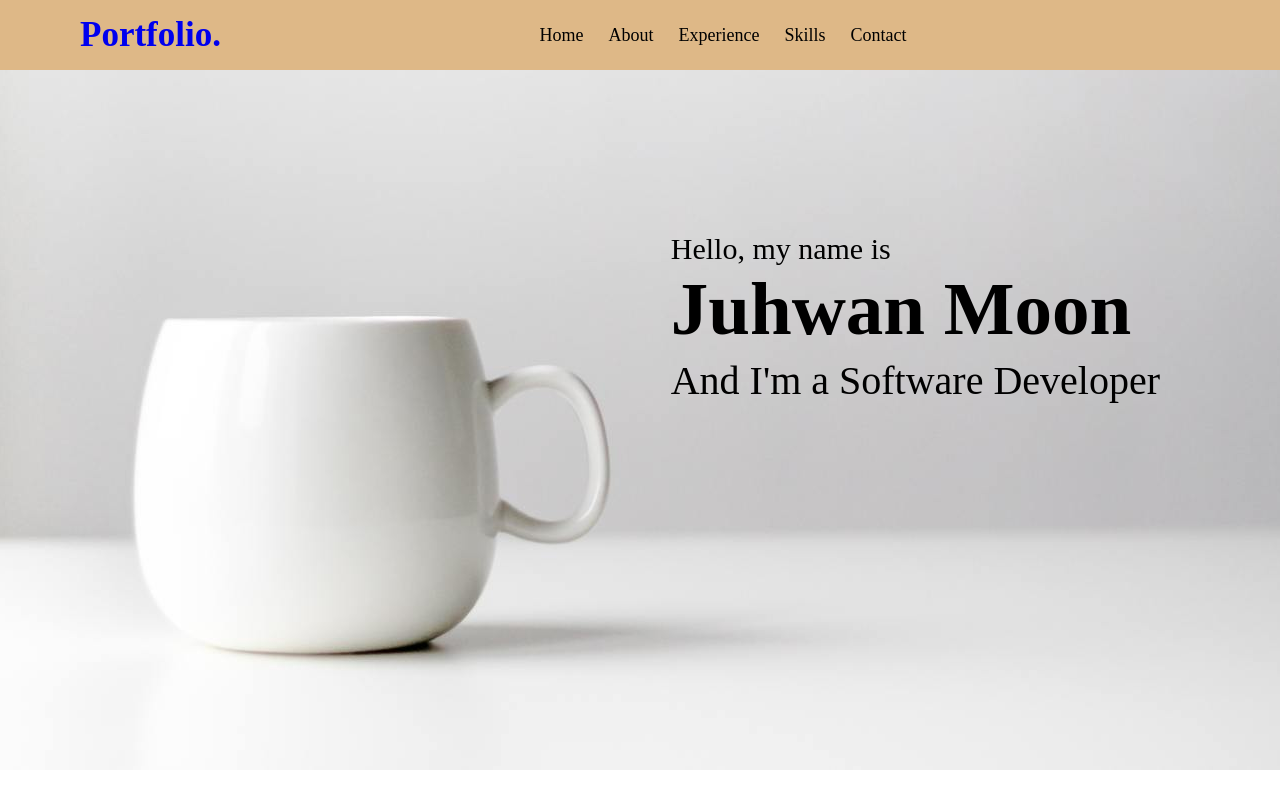
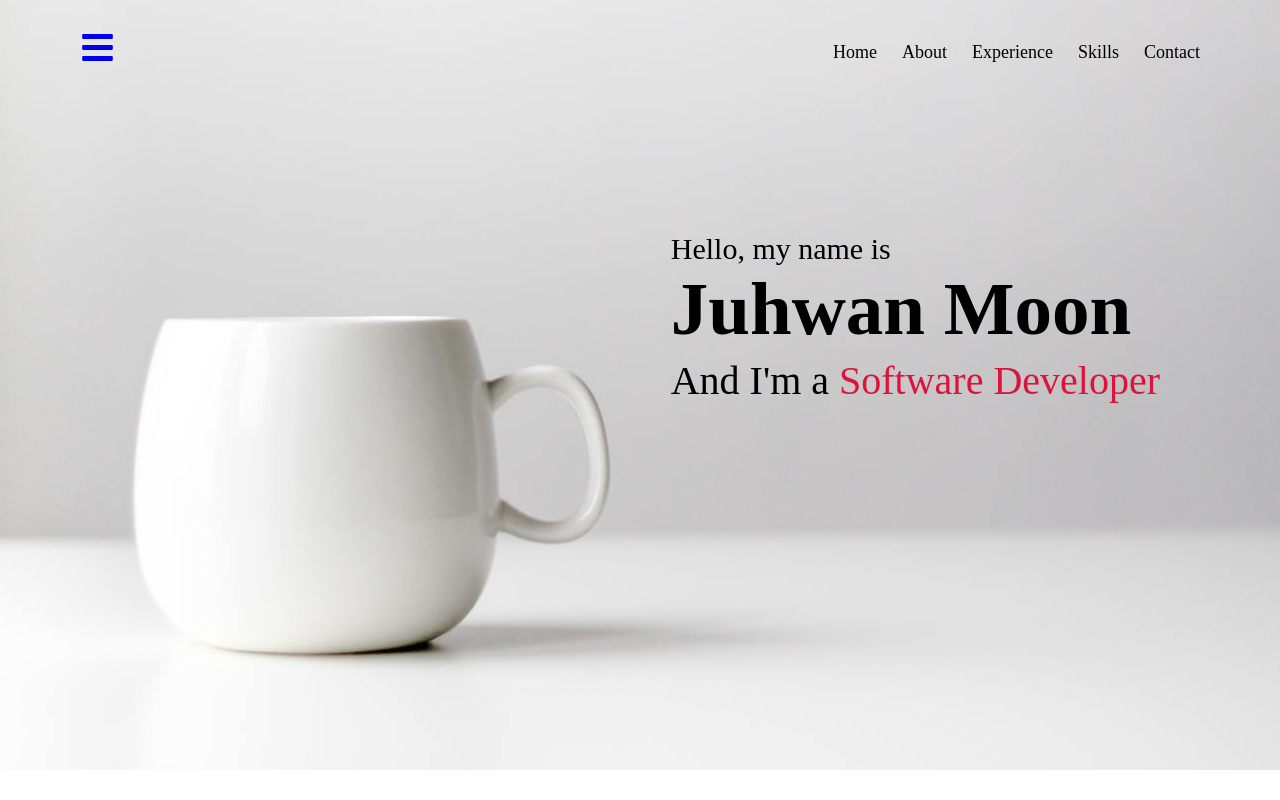
Before and after one commit to juhwan1014/Juhwan_Final_Portfolio, a React (Create React App) app: page / in a window 1280 px wide. Built offline with nearby package versions, Linux system fonts and the light colour scheme.

Commit message:
install font-awesome

```diff
--- a/package.json
+++ b/package.json
@@ -3,6 +3,11 @@
   "version": "0.1.0",
   "private": true,
   "dependencies": {
+    "@fortawesome/fontawesome-svg-core": "^1.2.36",
+    "@fortawesome/free-brands-svg-icons": "^5.15.4",
+    "@fortawesome/free-regular-svg-icons": "^5.15.4",
+    "@fortawesome/free-solid-svg-icons": "^5.15.4",
+    "@fortawesome/react-fontawesome": "^0.1.15",
     "@testing-library/jest-dom": "^5.11.4",
     "@testing-library/react": "^11.1.0",
     "@testing-library/user-event": "^12.1.10",
--- a/src/App.css
+++ b/src/App.css
@@ -17,8 +17,8 @@
 .navbar{
     position: fixed;
     width: 100%;
-    padding: 15px 0;
-    background-color: burlywood;
+    padding: 30px 0;
+    background-color: none;
     font-family: 'Balsamiq';
     /*배경화면 올리려고*/
     margin-top: 20vh;
@@ -35,7 +35,9 @@
     font-size: 35px;
     font-weight: 900;
 }
-
+.navbar .menu{
+    margin: auto 0 auto auto;
+}
 .navbar .menu li{
     list-style: none;
     display: inline-block ;
@@ -46,6 +48,11 @@
     font-size: 18px;
     font-weight: 500;
     margin-left: 25px;
+    transition: color 0.3s ease;
+}
+
+.navbar .menu li a:hover{
+    color: crimson;
 }
 
 /*header Styling*/
@@ -79,3 +86,8 @@
     font-size: 40px;
     margin: 5px 0;
         }
+
+.header .header-content .text_3 span{
+    color: crimson;
+    font-weight: 500;
+}
--- a/src/components/Navbar.js
+++ b/src/components/Navbar.js
@@ -2,7 +2,9 @@ import React, { Component } from 'react';
 // import { Link, animateScroll as scroll } from "react-scroll";
 import $ from "jquery";
 import logo from '../images/logo_juhwan.png'
-// import { FaBars } from 'react-icons/fa';
+import { FaBars } from 'react-icons/fa';
+// import AiFillAlipayCircle  from "react-icons/ai";
+
 
 class Navbar extends Component {
     state = {  }
@@ -31,7 +33,10 @@ class Navbar extends Component {
 
             <div className="max-width">
                 <div className="logo">
-                <a href="#">Port<span>folio.</span></a>
+                    <i className="fas fa-bars"></i>
+                    <a href="#"><FaBars /></a>
+                {/* <a href="#">Port<span>folio.</span></a> */}
+                {/* <a href="#"><img src={logo}></img></a> */}
                 </div>
 
             <ul className="menu">
```
Also changed, not shown: 2 other files (tests, documents, lock files or other folders).
